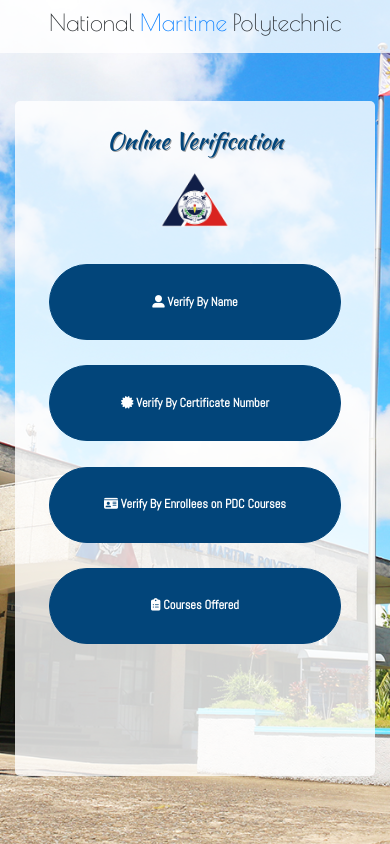
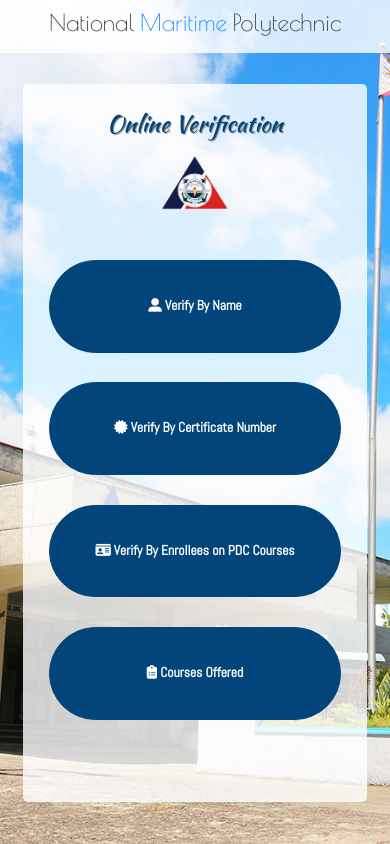
Before and after one commit to atocayon/online-verification, a CodeIgniter app: page /database/ in a window 390 px wide. Run offline with CodeIgniter, Linux system fonts and the light colour scheme; data that the repository does not hold is empty; some libraries are stand-ins or nearby versions; some web fonts are replaced.

Commit message:
improve page responsiveness

```diff
--- a/application/views/includes/head.php
+++ b/application/views/includes/head.php
@@ -3,5 +3,5 @@
 <meta charset="utf-8">
 <meta name='viewport' content='width=device-width, initial-scale=1.0, maximum-scale=1.0'>
 <link rel="stylesheet" href="https://maxcdn.bootstrapcdn.com/bootstrap/4.4.1/css/bootstrap.min.css">
-<link rel="stylesheet" href="http://ajax.googleapis.com/ajax/libs/jqueryui/1.12.1/themes/base/jquery-ui.css" type="text/css" media="all" />
+<link rel="stylesheet" href="https://ajax.googleapis.com/ajax/libs/jqueryui/1.12.1/themes/base/jquery-ui.css" type="text/css" media="all" />
 <link rel="stylesheet" type="text/css" href="<?= base_url() ?>src/styles/css/styles.css">
--- a/application/views/includes/main.php
+++ b/application/views/includes/main.php
@@ -9,7 +9,7 @@
 </div> -->
 
 
-<div class="container">
+<div class="container-fluid">
   <div class="row">
     <div class="col-md-12 col-sm-12">
       <div class="header-container">
--- a/application/views/includes/options.php
+++ b/application/views/includes/options.php
@@ -1,4 +1,4 @@
-<div class="alert alert-dark" id="coursesOffered-container">
+<div class="alert alert-dark coursesOffered-container">
   <button type="button" class="close" id="close">&times;</button>
   <div class="row">
   <?php
--- a/application/views/includes/reservation-form.php
+++ b/application/views/includes/reservation-form.php
@@ -11,7 +11,7 @@
       <input type="text" class="form-control" placeholder="Type your Mobile number here..." id="reservation_mobileNum">
       <input type="text" class="form-control" placeholder="Type your SRN Number here (if any)..." id="reservation_srnNum">
 
-      <input type="text" name="" value="<?= $_GET["modcode"] ?>" hidden id="code">
+      <input type="text" name="" value="<?= $_GET["code"] ?>" hidden id="code">
       <input type="text" name="" value="<?= $_GET["description"] ?>" hidden id="description">
       <input type="text" name="" value="<?= $_GET['dateStart'] ?>" hidden id="dateStart">
       <input type="text" name="" value="<?= $_GET['dateEnd'] ?>" hidden id="dateEnd">
--- a/application/views/index.php
+++ b/application/views/index.php
@@ -14,7 +14,7 @@ defined('BASEPATH') OR exit('No direct script access allowed');
  </div>
 
 
-<div class="container">
+<div class="container-fluid">
 	<div class="row">
 		<div class="col-md-12 col-sm-12">
 
@@ -175,11 +175,11 @@ defined('BASEPATH') OR exit('No direct script access allowed');
 </div>
 
 
-<script src="http://code.jquery.com/jquery-1.9.0.js"></script>
-<script src="http://code.jquery.com/jquery-migrate-1.2.1.js"></script>
+<script src="https://code.jquery.com/jquery-1.9.0.js"></script>
+<script src="https://code.jquery.com/jquery-migrate-1.2.1.js"></script>
 <script src="https://cdnjs.cloudflare.com/ajax/libs/popper.js/1.16.0/umd/popper.min.js"></script>
 <script src="https://kit.fontawesome.com/a076d05399.js"></script>
- <script src="https://maxcdn.bootstrapcdn.com/bootstrap/4.4.1/js/bootstrap.min.js"></script>
+<script src="https://maxcdn.bootstrapcdn.com/bootstrap/4.4.1/js/bootstrap.min.js"></script>
 <script type="text/javascript" src="<?= base_url() ?>src/js/jquery.maskedinput-1.2.2-co.min.js">
 </script>
 <script type="text/javascript" src="<?= base_url() ?>src/js/jquery.maskedinput-1.2.2-co.js">
@@ -189,5 +189,6 @@ defined('BASEPATH') OR exit('No direct script access allowed');
 <script src="<?= base_url() ?>src/js/reservationFormValidation.js">
 
 </script>
+
 </body>
 </html>
--- a/src/styles/css/styles.css
+++ b/src/styles/css/styles.css
@@ -247,10 +252,10 @@
   .header-container #btn-verifyEnrolleesOnPDC,
   .header-container #btn-courseReservation {
     margin-top: 3vh;
-    width: 55vw;
-    height: 8vh;
-    font-size: 2.5vw;
-    border-radius: 50px;
+    width: 65vw;
+    height: 10vh;
+    font-size: 3vw;
+    border-radius: 65px;
   }
   .header-container #byName_submit, .header-container #byCert_submit, .header-container #byPDC_submit {
     width: 45vw;
@@ -358,6 +373,14 @@
     font-size: 3vw;
     padding-left: 3vw;
   }
+  .header-container #btn-verifyByName,
+  .header-container #btn-verifyByCerticateNumber,
+  .header-container #btn-verifyEnrolleesOnPDC,
+  .header-container #btn-courseReservation {
+    margin-top: 3vh;
+    height: 11vh;
+    width: 70vw;
+  }
   .header-container #coursesOffered .btn-category {
     width: 60vw;
     height: 8vh;
@@ -375,44 +398,79 @@
 }
 
 @media screen and (max-width: 480px) {
+  .header-container .error-fname, .header-container .error-lname, .header-container .error-bday, .header-container .error-certnum, .header-container .error-PDCmodule {
+    margin-left: 5vw;
+  }
   .header-container input, .header-container #byPDC_module {
-    margin-top: 0vh;
+    height: 7vh;
+    margin-top: 2vh;
+    font-size: 3.5vw;
   }
   .header-container h2 {
     font-size: 6vw;
   }
   .header-container .buttons {
-    margin-top: 1vh;
+    margin-top: 2vh;
   }
   .header-container #btn-verifyByName,
   .header-container #btn-verifyByCerticateNumber,
   .header-container #btn-verifyEnrolleesOnPDC,
   .header-container #btn-courseReservation {
     width: 75vw;
-    height: 9vh;
+    height: 11vh;
     font-size: 3.2vw;
     border-radius: 60px;
   }
   .header-container #byName_submit, .header-container #byCert_submit, .header-container #byPDC_submit {
-    width: 60vw;
-    height: 5vh;
-    font-size: 3vw;
+    width: 65vw;
+    height: 7vh;
+    font-size: 3.5vw;
+    margin-top: 2vh;
+  }
+  .header-container .btn-goBack {
+    width: 65vw;
+    height: 7vh;
+    font-size: 3.5vw;
+    margin-top: -1vh;
+  }
+  .header-container .coursesOffered-container {
+    height: 60vh;
+    overflow: auto;
+  }
+}
+
+@media screen and (max-width: 412px) {
+  .header-container #btn-verifyByName,
+  .header-container #btn-verifyByCerticateNumber,
+  .header-container #btn-verifyEnrolleesOnPDC,
+  .header-container #btn-courseReservation {
+    height: 11vh;
+    font-size: 3.5vw;
+    margin-top: 3.5vh;
+  }
+  .header-container .btn-goBack {
+    margin-bottom: 2vh;
+  }
+}
+
+@media screen and (max-width: 384px) {
+  .header-container input, .header-container #byPDC_module {
+    height: 7vh;
+    margin-top: 2vh;
+    font-size: 4vw;
+  }
+  .header-container #btn-verifyByName,
+  .header-container #btn-verifyByCerticateNumber,
+  .header-container #btn-verifyEnrolleesOnPDC,
+  .header-container #btn-courseReservation {
+    height: 11vh;
+    font-size: 3.5vw;
+  }
+  .header-container #byName_submit, .header-container #byCert_submit, .header-container #byPDC_submit {
     margin-top: 1vh;
   }
   .header-container .btn-goBack {
-    width: 60vw;
-    height: 5vh;
-    font-size: 3vw;
-    margin-top: -2vh;
-  }
-}
-
-@media screen and (max-width: 320px) {
-  .header-container #byName_submit, .header-container #byCert_submit, .header-container #byPDC_submit {
-    margin-top: -3vh;
-  }
-  .header-container .btn-goBack {
-    margin-top: -8vh;
+    margin-top: -1vh;
   }
 }
 
@@ -794,8 +852,42 @@ body {
   background: #fff;
   margin-top: 12vh;
   height: 80vh;
+  margin-left: 15vw;
+  margin-right: 15vw;
   border-radius: 5px;
   background: rgba(255, 255, 255, 0.8);
+  overflow: auto;
+}
+
+@media screen and (max-width: 1024px) {
+  #home-page {
+    margin-top: 10vh;
+    margin-left: 8vw;
+    margin-right: 8vw;
+    height: 85vh;
+  }
+}
+
+@media screen and (max-width: 800px) {
+  #home-page {
+    margin-left: 5vw;
+    margin-right: 5vw;
+  }
+}
+
+@media screen and (max-width: 480px) {
+  #home-page {
+    margin-left: 3vw;
+    margin-right: 3vw;
+    height: 85vh;
+  }
+}
+
+@media screen and (max-width: 412px) {
+  #home-page {
+    margin-left: 2vw;
+    margin-right: 2vw;
+  }
 }
 
 @media screen and (max-width: 1024px) {
--- a/src/styles/sass/header.scss
+++ b/src/styles/sass/header.scss
@@ -228,10 +235,10 @@
     #btn-verifyEnrolleesOnPDC,
     #btn-courseReservation{
       margin-top: 3vh;
-      width: 55vw;
-      height: 8vh;
-      font-size: 2.5vw;
-      border-radius: 50px;
+      width: 65vw;
+      height: 10vh;
+      font-size: 3vw;
+      border-radius: 65px;
 
     }
 
@@ -366,6 +386,16 @@
       padding-left: 3vw;
     }
 
+    #btn-verifyByName,
+    #btn-verifyByCerticateNumber,
+    #btn-verifyEnrolleesOnPDC,
+    #btn-courseReservation{
+      margin-top: 3vh;
+      height: 11vh;
+      width: 70vw;
+
+    }
+
     #coursesOffered{
 
       .btn-category{
@@ -390,20 +420,23 @@
 
   @media screen and (max-width: 480px){
 
-    input, #byPDC_module{
-
-      margin-top: 0vh;
-
+    .error-fname, .error-lname, .error-bday, .error-certnum, .error-PDCmodule{
+      margin-left: 5vw;
     }
 
 
+    input, #byPDC_module{
+      height: 7vh;
+      margin-top: 2vh;
+      font-size: 3.5vw;
+    }
 
     h2{
       font-size: 6vw;
     }
 
     .buttons{
-      margin-top: 1vh;
+      margin-top: 2vh;
     }
 
 
@@ -411,85 +444,78 @@
     #btn-verifyByCerticateNumber,
     #btn-verifyEnrolleesOnPDC,
     #btn-courseReservation{
-
       width: 75vw;
-      height: 9vh;
+      height: 11vh;
       font-size: 3.2vw;
       border-radius: 60px;
+    }
+
+    #byName_submit, #byCert_submit, #byPDC_submit{
+      width: 65vw;
+      height: 7vh;
+      font-size: 3.5vw;
+      margin-top: 2vh;
+    }
+
+    .btn-goBack{
+      width: 65vw;
+      height: 7vh;
+      font-size: 3.5vw;
+      margin-top: -1vh;
+    }
+
+    .coursesOffered-container{
+      height: 60vh;
+      overflow: auto;
+    }
+  }
+
+
+  @media screen and (max-width: 412px){
+    #btn-verifyByName,
+    #btn-verifyByCerticateNumber,
+    #btn-verifyEnrolleesOnPDC,
+    #btn-courseReservation{
+      height: 11vh;
+      font-size: 3.5vw;
+      margin-top: 3.5vh;
+    }
+
+    .btn-goBack{
+
+      margin-bottom: 2vh;
+    }
+  }
+
+  @media screen and (max-width: 384px){
+
+    input, #byPDC_module{
+      height: 7vh;
+      margin-top: 2vh;
+      font-size: 4vw;
+    }
+
+    #btn-verifyByName,
+    #btn-verifyByCerticateNumber,
+    #btn-verifyEnrolleesOnPDC,
+    #btn-courseReservation{
+
+      height: 11vh;
+      font-size: 3.5vw;
 
     }
 
     #byName_submit, #byCert_submit, #byPDC_submit{
-      width: 60vw;
-      height: 5vh;
-      font-size: 3vw;
+
       margin-top: 1vh;
     }
 
     .btn-goBack{
-      width: 60vw;
-      height: 5vh;
-      font-size: 3vw;
-      margin-top: -2vh;
-    }
-  }
 
-  @media screen and (max-width: 320px){
-    #byName_submit, #byCert_submit, #byPDC_submit{
-
-      margin-top: -3vh;
-    }
-
-    .btn-goBack{
-
-      margin-top: -8vh;
+      margin-top: -1vh;
     }
   }
 
 
-  // #webBanner {
-  //   font-size: 9vw;
-  //   margin-top: 10vw;
-  //   margin-bottom: 6vw;
-  //   font-family: "Archivo Black", sans-serif;
-  //   .title-1 {
-  //     color: $offWhite;
-  //     background-color: $darkBlue;
-  //     padding: 10px;
-  //     border-radius: 5px;
-  //   }
-  //   .title-2 {
-  //     color: $darkBlue;
-  //   }
-  //
-  //   @media screen and (max-width: 1440px){
-  //       margin-top: 12vw;
-  //       margin-bottom: 10vw;
-  //   }
-  //
-  //   @media screen and (max-width: 1280px){
-  //     margin-top: 15vw;
-  //   }
-  //
-  //   @media screen and (max-width: 1024px){
-  //     font-size: 8.8vw;
-  //     margin-top: 23vw;
-  //     margin-bottom: 5vw;
-  //   }
-  //
-  //   @media screen and (max-width: 800px){
-  //
-  //       margin-bottom: 5vw;
-  //   }
-  //
-  //   @media screen and (max-width: 600px){
-  //     font-size: 8.5vw;
-  //     margin-top: 16vh;
-  //     margin-bottom: 10vw;
-  //   }
-  //
-  //
-  // }
-
 
 }
--- a/src/styles/sass/styles.scss
+++ b/src/styles/sass/styles.scss
@@ -24,9 +24,35 @@ body {
   background: #fff;
   margin-top: 12vh;
   height: 80vh;
+  margin-left: 15vw;
+  margin-right: 15vw;
   border-radius: 5px;
   // box-shadow: 0px 0px 5px 5px #fafafa;
   background: rgba(255,255,255, 0.8);
+  overflow: auto;
+
+  @media screen and (max-width: 1024px){
+    margin-top: 10vh;
+    margin-left: 8vw;
+    margin-right: 8vw;
+    height: 85vh;
+  }
+
+  @media screen and (max-width: 800px){
+    margin-left: 5vw;
+    margin-right: 5vw;
+  }
+
+  @media screen and (max-width: 480px){
+    margin-left: 3vw;
+    margin-right: 3vw;
+    height: 85vh;
+  }
+
+  @media screen and (max-width: 412px){
+    margin-left: 2vw;
+    margin-right: 2vw;
+  }
 }
 
 #modal, #alert-modal, #modalCourses,
```
Also changed, not shown: other parts of src/styles/css/styles.css (+32 -17 lines), other parts of src/styles/sass/header.scss (+37 -17 lines), application/views/traineeReservations.php (+3 -43 lines), src/js/events.js (+4 -114 lines), 2 other files.
